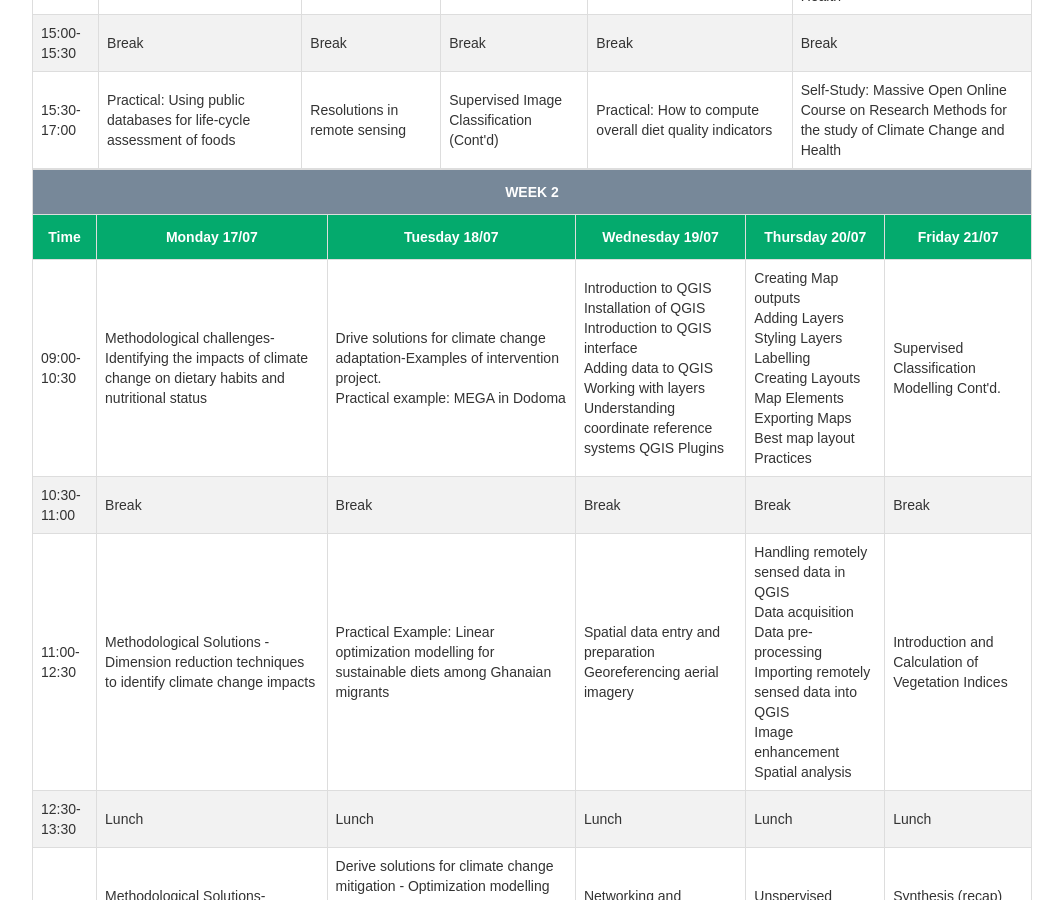
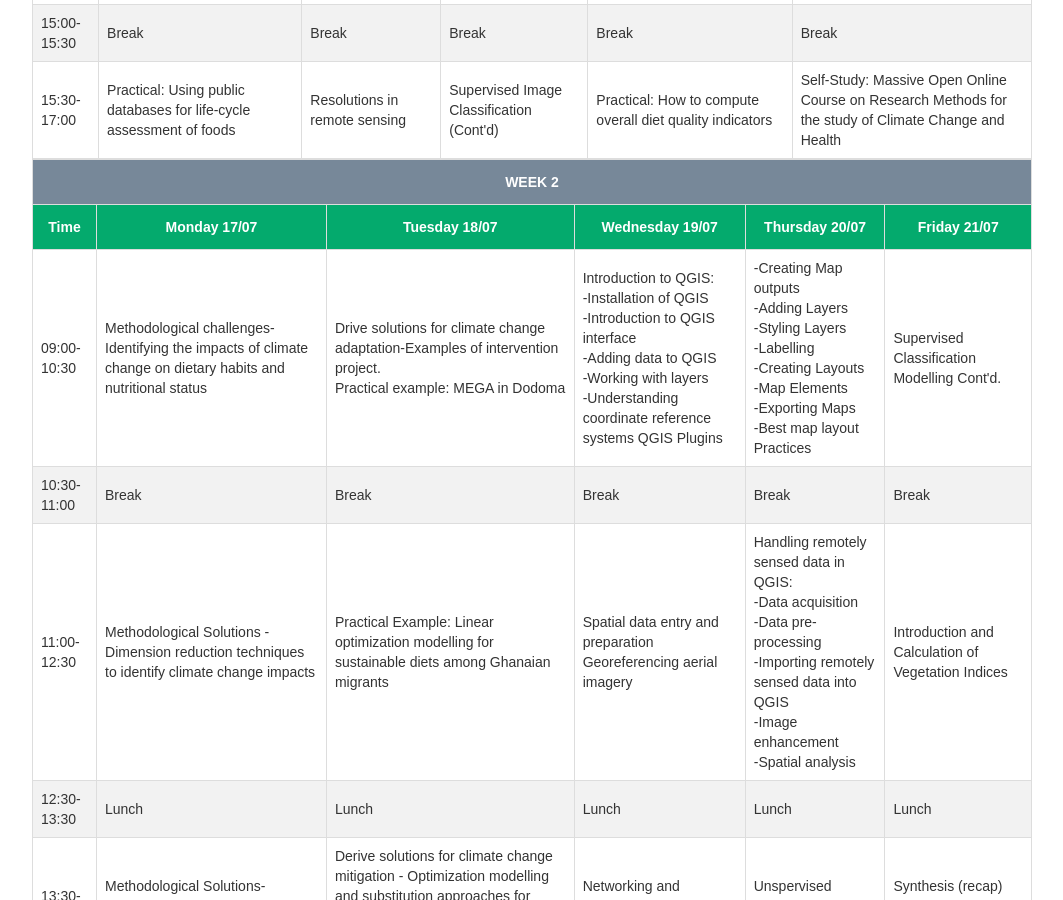
Before and after one commit to ccfscourseukzn/ccfscourseukzn.github.io, a Jekyll site: the page built from index.md, in a window 1280 px wide and 900 px high, scrolled down 1363 px. Shown: the whole window, without its empty margins (108-1171 px from the left). Built offline with Jekyll 4.4.1, drawn with Linux system fonts in a browser that asks for light colours; some of the changed text lies outside the part shown.

Commit message:
Update index.md

```diff
--- a/index.md
+++ b/index.md
@@ -8,13 +8,13 @@ title: Climate Change, Food System and Remote Sensing
 
 <h2 style="background-color:white; color:black; text-align: center;">  A Short Course in Climate Change, Food systems and Remote Sensing with a focus on Health Data Science </h2> <br>
 
-<h4 style="background-color:Tomato; color:white; text-align: center;"> Note: Lectures will start from 9:00 AM - 4:30 PM (South Africa Time) for  each Day. </h4> <br>
+<h4 style="background-color:Tomato; color:white; text-align: center;"> Note: Lectures will start from 9:00 - 17:00 (South Africa Time) for  each Day. </h4>
 
 <h2 style="background-color:white; color:blue; text-align: center;"> Dates: Monday 10th July- Friday 21st July 2023</h2> <br>
 
-##### Venue: [Garden Court, Umhlanga,](https://www.southernsun.com/garden-court-umhlanga) Corner of Aurora Drive and Centenary Boulevard, Umhlanga Rocks, Kwazulu-Natal, South Africa.
+#### Venue: [Garden Court, Umhlanga,](https://www.southernsun.com/garden-court-umhlanga) Corner of Aurora Drive and Centenary Boulevard, Umhlanga Rocks, Kwazulu-Natal, South Africa.
 
-##### Please use the following link: [ZOOM LINK](https://harvard.zoom.us/meeting/register/tJUkce6tqjsvHNydfIXyERdbS2CJvk5ppazy).
+#### Please use the following link: [ZOOM LINK](https://harvard.zoom.us/meeting/register/tJUkce6tqjsvHNydfIXyERdbS2CJvk5ppazy).
 
 <html>
 <head>
@@ -207,21 +207,21 @@ title: Climate Change, Food System and Remote Sensing
     <td class="tg-amwm">09:00-10:30</td>
     <td class="tg-0lax"> Methodological challenges-Identifying the impacts of climate change on dietary habits and nutritional status </td>
     <td class="tg-0lax">Drive solutions for climate change adaptation-Examples of intervention project. <br> Practical example: MEGA in Dodoma </td>
-    <td class="tg-0lax"> Introduction to QGIS <br>
-      Installation of QGIS <br>
-      Introduction to QGIS interface <br>
-      Adding data to QGIS<br>
-      Working with layers <br>
-      Understanding coordinate reference systems QGIS Plugins
+    <td class="tg-0lax"> Introduction to QGIS: <br>
+      -Installation of QGIS <br>
+      -Introduction to QGIS interface <br>
+      -Adding data to QGIS<br>
+      -Working with layers <br>
+      -Understanding coordinate reference systems QGIS Plugins
 </td>
-    <td class="tg-0lax"> Creating Map outputs<br>
-     Adding Layers <br>
-     Styling Layers <br>
-     Labelling <br>
-     Creating Layouts <br>
-     Map Elements <br>
-     Exporting Maps <br>
-     Best map layout Practices </td>
+    <td class="tg-0lax"> -Creating Map outputs<br>
+     -Adding Layers <br>
+     -Styling Layers <br>
+     -Labelling <br>
+     -Creating Layouts <br>
+     -Map Elements <br>
+     -Exporting Maps <br>
+     -Best map layout Practices </td>
     <td class="tg-0lax"> Supervised Classification Modelling Cont'd. </td>
   </tr>
   <tr>
@@ -237,12 +237,12 @@ title: Climate Change, Food System and Remote Sensing
     <td class="tg-0lax"> Methodological Solutions - Dimension reduction techniques to identify climate change impacts </td>
     <td class="tg-0lax"> Practical Example: Linear optimization modelling for sustainable diets among Ghanaian migrants</td>
     <td class="tg-0lax"> Spatial data entry and preparation <br> Georeferencing aerial imagery </td>
-    <td class="tg-0lax"> Handling remotely sensed data in QGIS <br>
-    Data acquisition <br>
-    Data pre-processing <br>
-    Importing remotely sensed data into QGIS <br>
-    Image enhancement <br>
-    Spatial analysis </td>
+    <td class="tg-0lax"> Handling remotely sensed data in QGIS: <br>
+    -Data acquisition <br>
+    -Data pre-processing <br>
+    -Importing remotely sensed data into QGIS <br>
+    -Image enhancement <br>
+    -Spatial analysis </td>
     <td class="tg-0lax"> Introduction and Calculation of Vegetation Indices </td>
   </tr>
   <tr>
```
